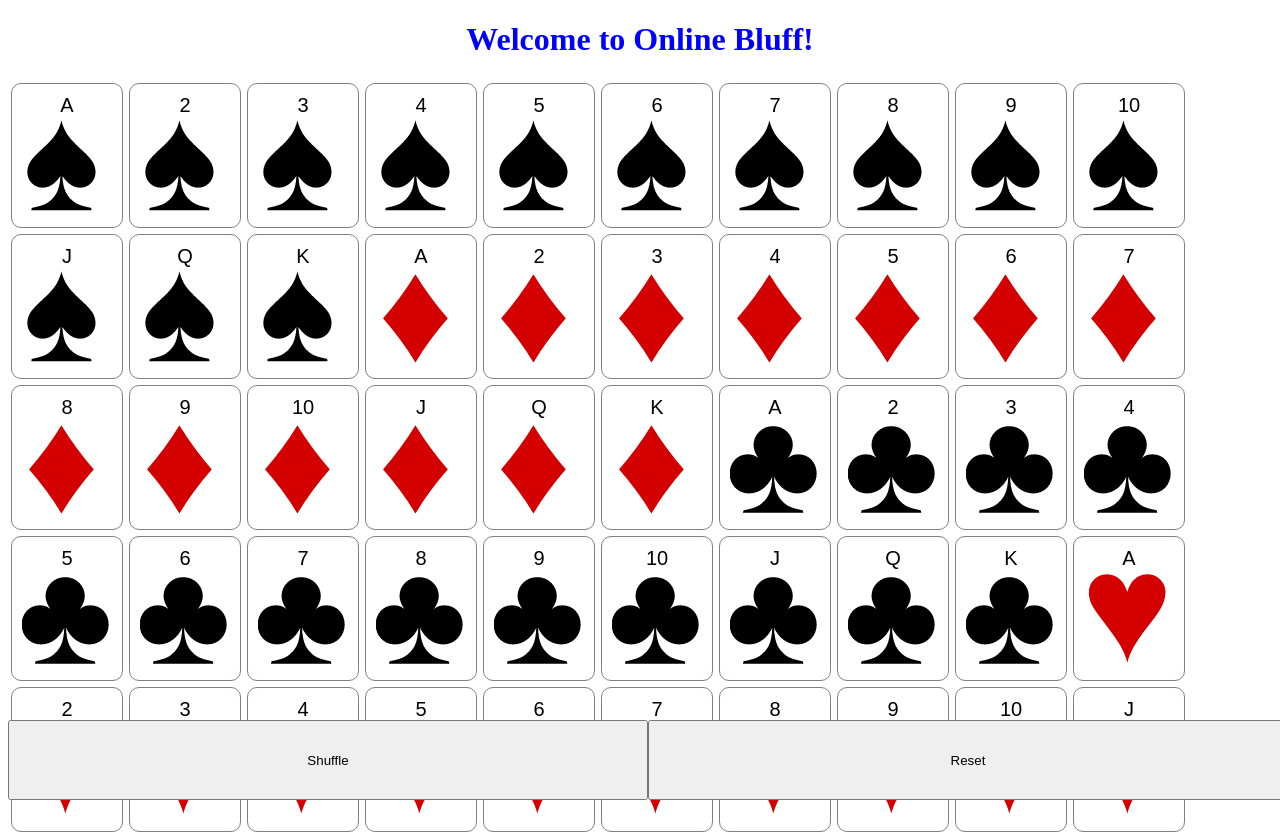
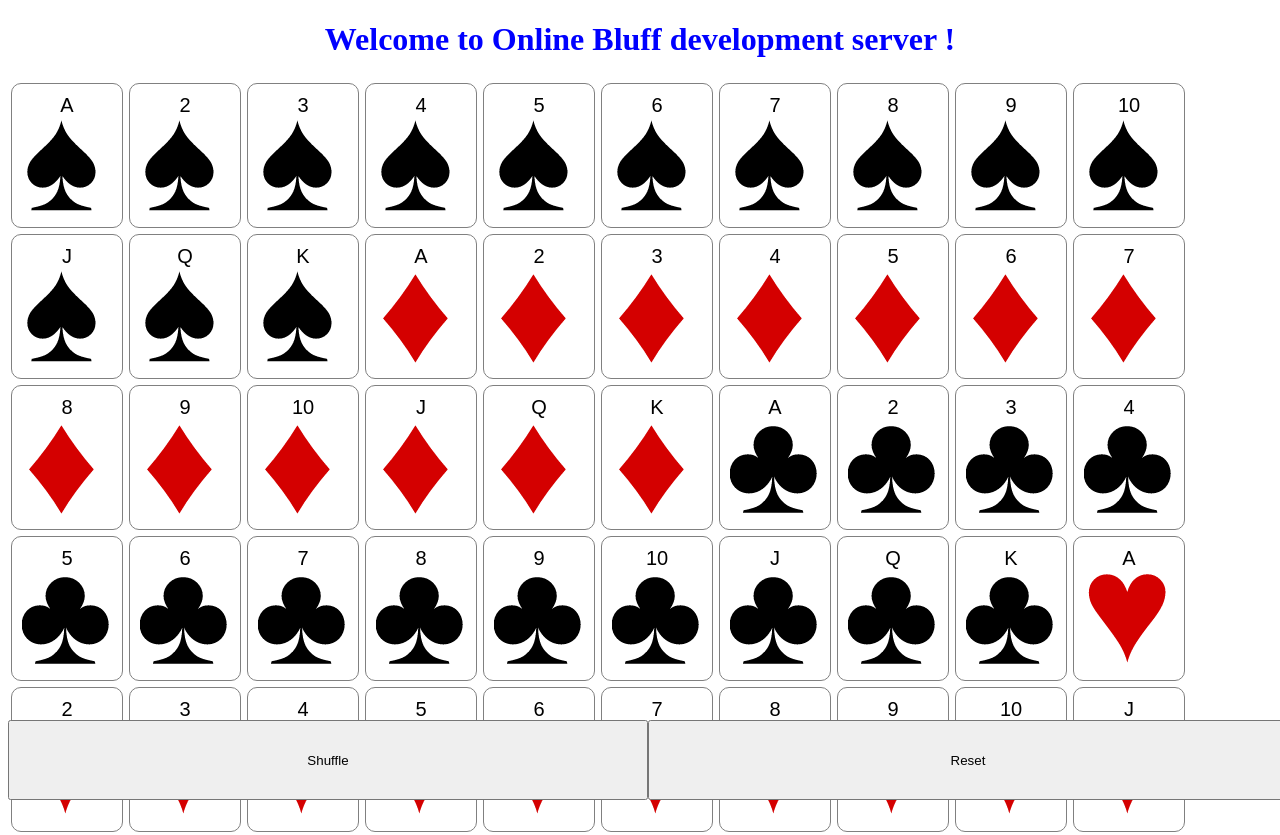
Before and after one commit to slayerSheep/Online-bluff, a plain HTML site: page index.html in a window 1280 px wide. Shown: the top 835 px of the page. Drawn offline with Linux system fonts and the light colour scheme.

Commit message:
development branch added

```diff
--- a/index.html
+++ b/index.html
@@ -5,7 +5,7 @@
 	<link rel="stylesheet" type="text/css" href="styles.css">
 </head>
 <body>
-<h1>Welcome to Online Bluff!</h1>
+<h1>Welcome to Online Bluff development server !</h1>
 <div class="Content">
 	<div id="deck"></div>
 </div>
```
